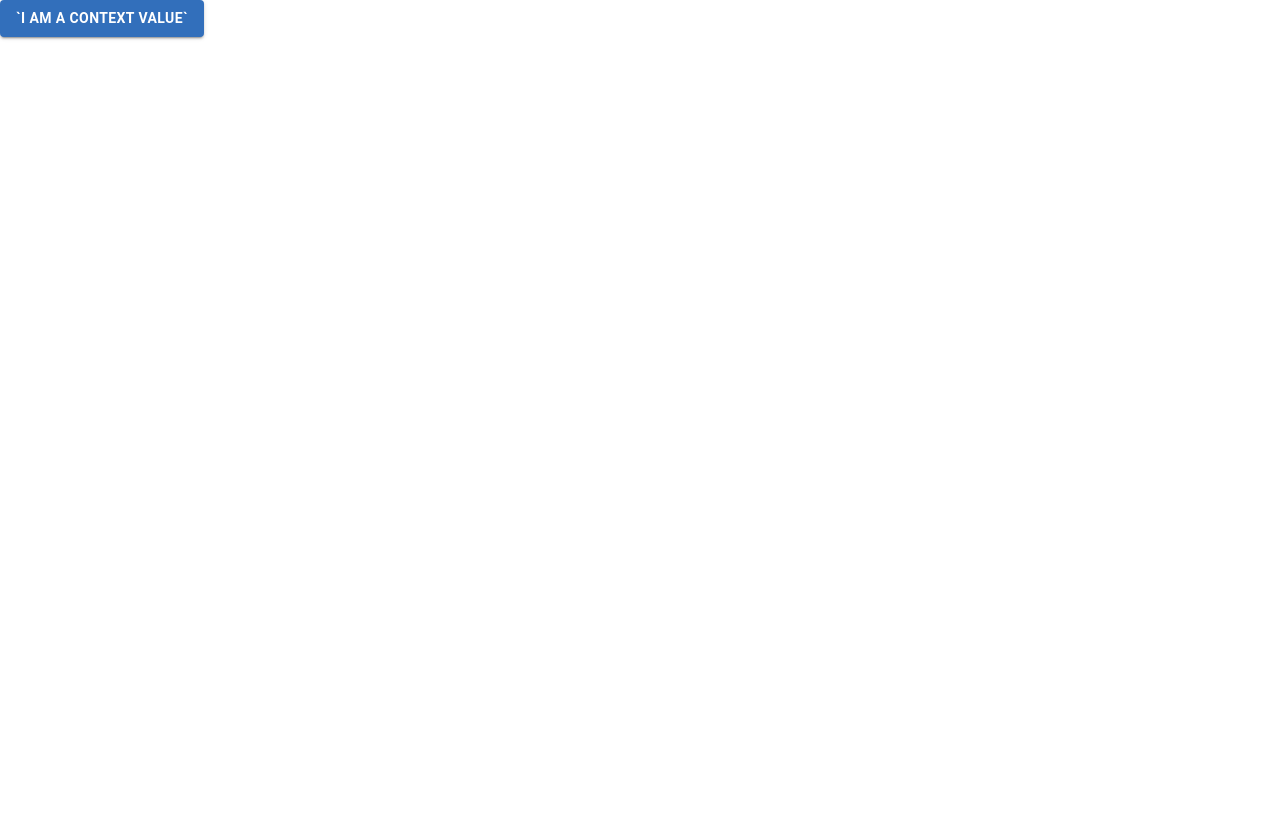
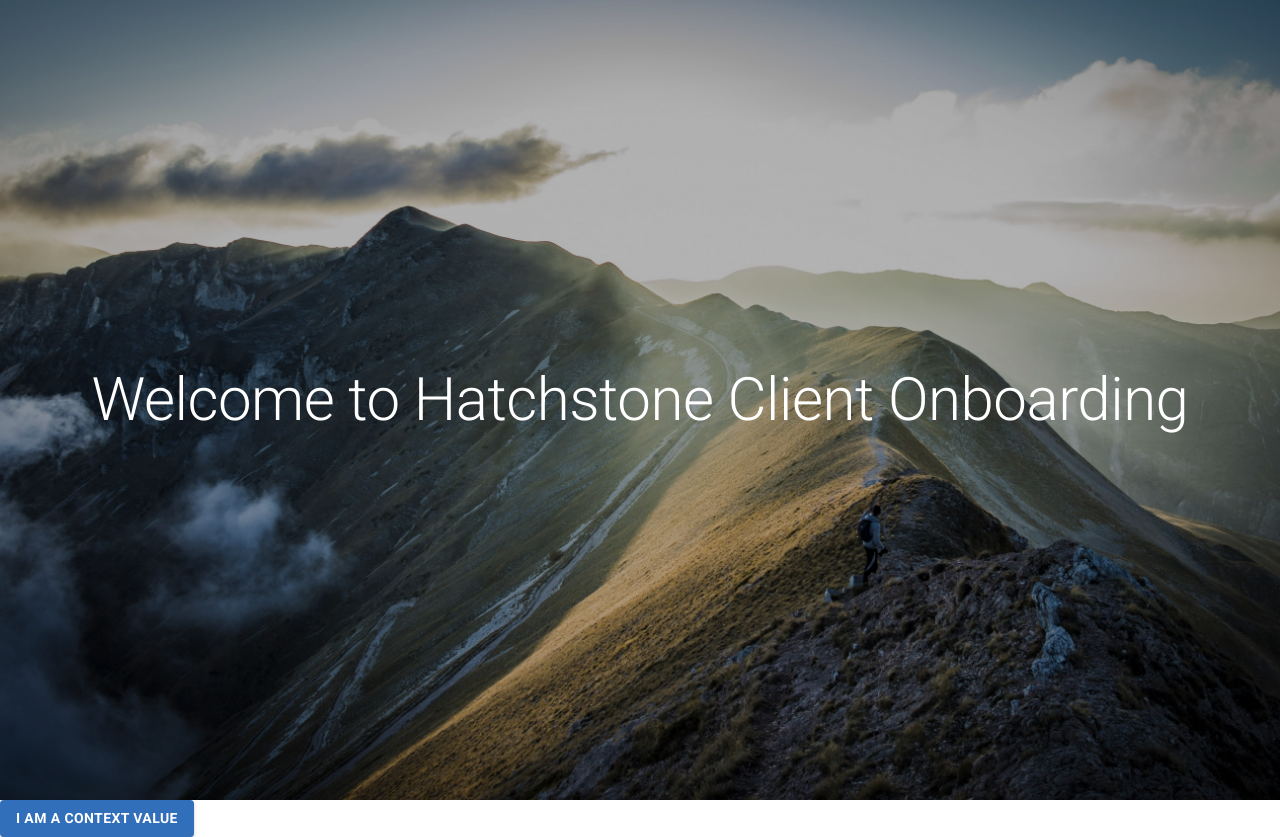
Before and after one commit to tomsmi321/hatchstone-frontend, a React (Create React App) app: page / in a window 1280 px wide. Before the commit the page ends 800 px from the top, so only its background shows below. Built offline with nearby package versions, Linux system fonts and the light colour scheme.

Commit message:
started rendering landing page to illustrate working with a UI Kit, styled components and modularizing components to have sub-components (keeping code base clean)

```diff
--- a/public/index.html
+++ b/public/index.html
@@ -3,6 +3,7 @@
   <head>
     <meta charset="utf-8" />
     <link rel="icon" href="%PUBLIC_URL%/favicon.ico" />
+    <link rel="stylesheet" href="https://fonts.googleapis.com/css?family=Roboto:300,400,500,700&display=swap" />
     <meta name="viewport" content="width=device-width, initial-scale=1" />
     <meta name="theme-color" content="#000000" />
     <meta
--- /dev/null
+++ b/src/components/LandingPage/Background.jsx
@@ -0,0 +1,23 @@
+import React from 'react';
+import styled from 'styled-components';
+import backgroundImage from './../../assets/images/hatchstone-stock-image.jpeg'
+
+const Background = styled.div`
+  height: 100vh;
+  background: url(${backgroundImage}) center center no-repeat;
+  background-size: cover;
+  z-index: -10;
+`
+const BackgroundOverlay = styled.div`
+  height: 100%;
+  width: 100%;
+  background-color: rgba(0, 0, 0, 0.3);
+  z-index: -9;
+  display: flex;
+  justify-content: space-around;
+  align-items: center;
+  color: #FFFFFF;
+  font-weight: 700;
+`
+
+export { Background, BackgroundOverlay }
--- a/src/components/LandingPage/LandingPage.jsx
+++ b/src/components/LandingPage/LandingPage.jsx
@@ -1,7 +1,9 @@
 import React, { useContext } from 'react';
 import styled from 'styled-components';
-import { PrimaryButton } from '../../uiKit/button';
+import { PrimaryButton } from '../../uiKit/Button';
 import { ExampleContext } from '../../contexts/ExampleContext';
+import { Background, BackgroundOverlay } from './Background';
+import Typography from '../../uiKit/Typography';
 
 export const LandingPage = () => {
 
@@ -9,8 +11,17 @@ export const LandingPage = () => {
   const exampleContextValue = useContext(ExampleContext);
 
   return(
+    <>
+    <Background>
+      <BackgroundOverlay>
+      <Typography variant="h2" align="center" color="default">
+        Welcome to Hatchstone Client Onboarding
+      </Typography>
+      </BackgroundOverlay>
+    </Background>
     <PrimaryButton variant="contained">
-      `{exampleContextValue.exampleValue}`
+      {exampleContextValue.exampleValue}
     </PrimaryButton>
+    </>
   )
 }
--- /dev/null
+++ b/src/uiKit/Typography.jsx
@@ -0,0 +1,3 @@
+import { Typography } from '@material-ui/core';
+
+export default Typography;
```
Also changed, not shown: src/assets/images/hatchstone-stock-image-2.jpg (added), src/assets/images/hatchstone-stock-image.jpeg (added).
